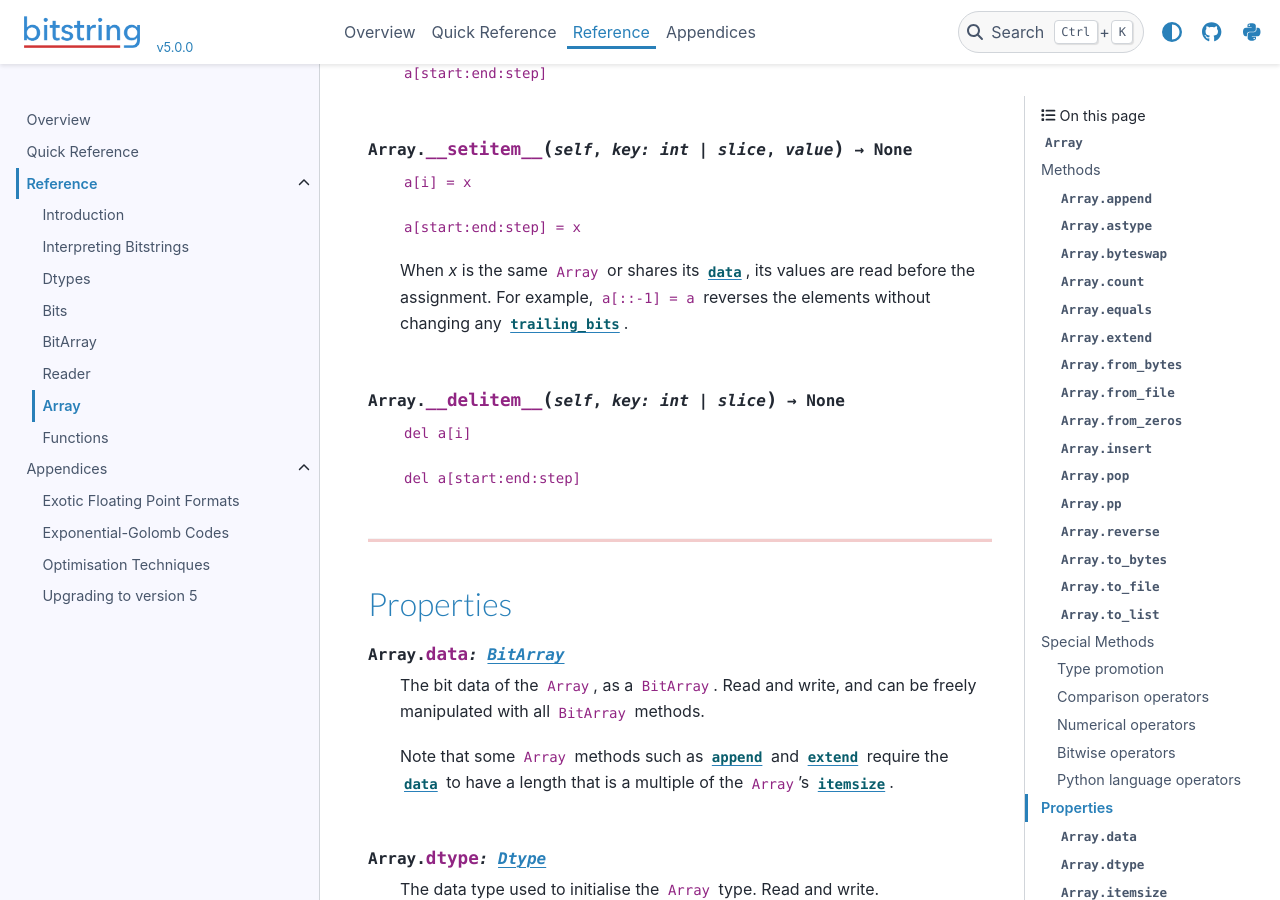
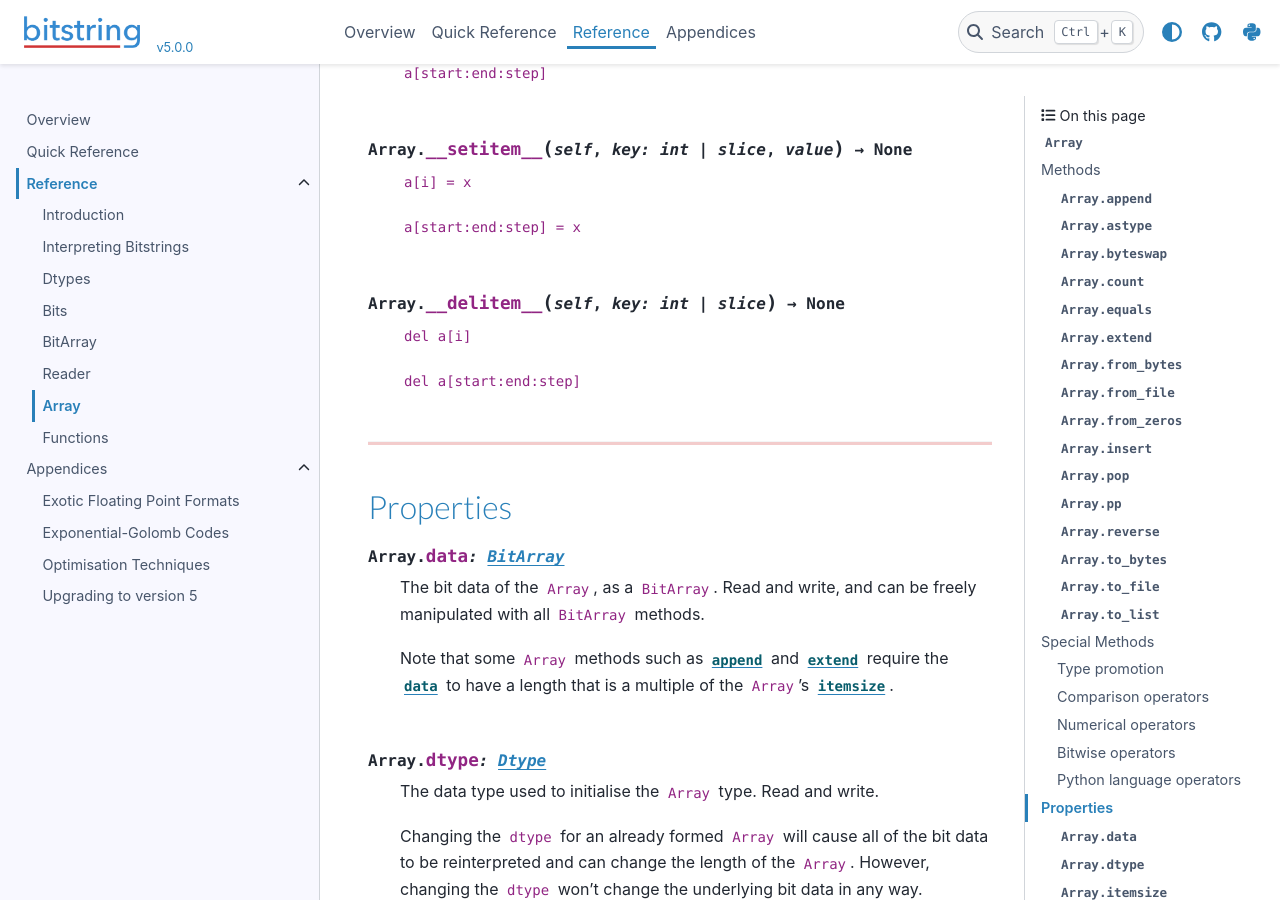
Before and after one commit to scott-griffiths/bitstring, a Sphinx documentation site: the page built from doc/array.rst, in a window 1280 px wide and 900 px high, scrolled down 16498 px. Built offline with Sphinx 7.4.7 and the PyData theme 0.15.4, drawn with Linux system fonts in a browser that asks for light colours.

Commit message:
Tweaking docs.

```diff
--- a/doc/array.rst
+++ b/doc/array.rst
@@ -646,10 +646,6 @@ Python language operators
 
     ``a[start:end:step] = x``
 
-    When `x` is the same ``Array`` or shares its :attr:`~Array.data`, its values
-    are read before the assignment. For example, ``a[::-1] = a`` reverses the
-    elements without changing any :attr:`~Array.trailing_bits`.
-
 .. method:: Array.__delitem__(self, key: int | slice) -> None
 
     ``del a[i]``
```
Also changed, not shown: release_notes.md (+2 -2 lines).
